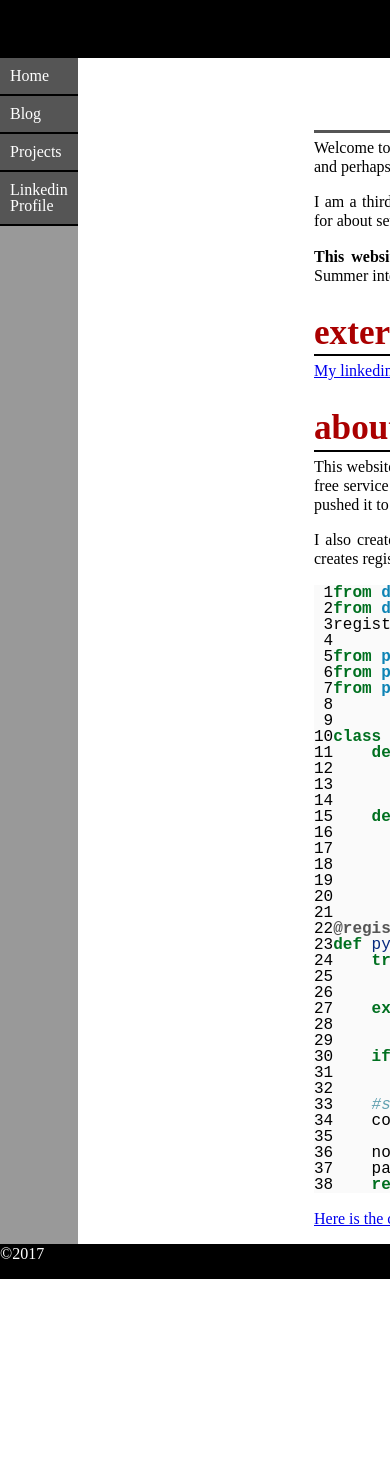
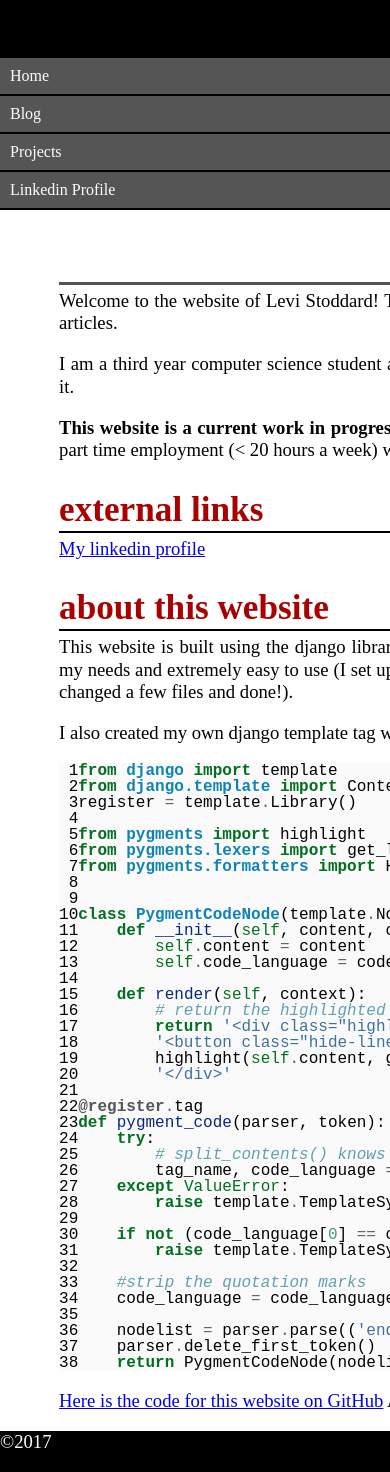
Before and after one commit to LinuxKid21/PersonalWebsite, a Django app: page / in a window 390 px wide; the page is wider, and only the part inside the window is pictured. Before the commit the page ends 1279 px from the top of that part, so only its background shows below. Run offline with Django 3.2, Linux system fonts and the light colour scheme.

Commit message:
mobile change test

```diff
--- a/app/static/app/content/reset.css
+++ b/app/static/app/content/reset.css
@@ -53,7 +53,7 @@ table {
 }
 
 p {
-	font-size: 1em;
+	font-size: 14pt;
 	line-height: 1.2em;
 	margin-bottom: 1em;
 	font-family: "Times New Roman", Times, serif;
--- a/app/static/app/content/style.css
+++ b/app/static/app/content/style.css
@@ -160,7 +160,7 @@ h3 {
 
 
 
-@media (max-device-width: 768px) {
+@media (max-device-width: 768px), (max-width: 768px) {
     .websiteTitle {
         padding-left: 0;
     }
```
